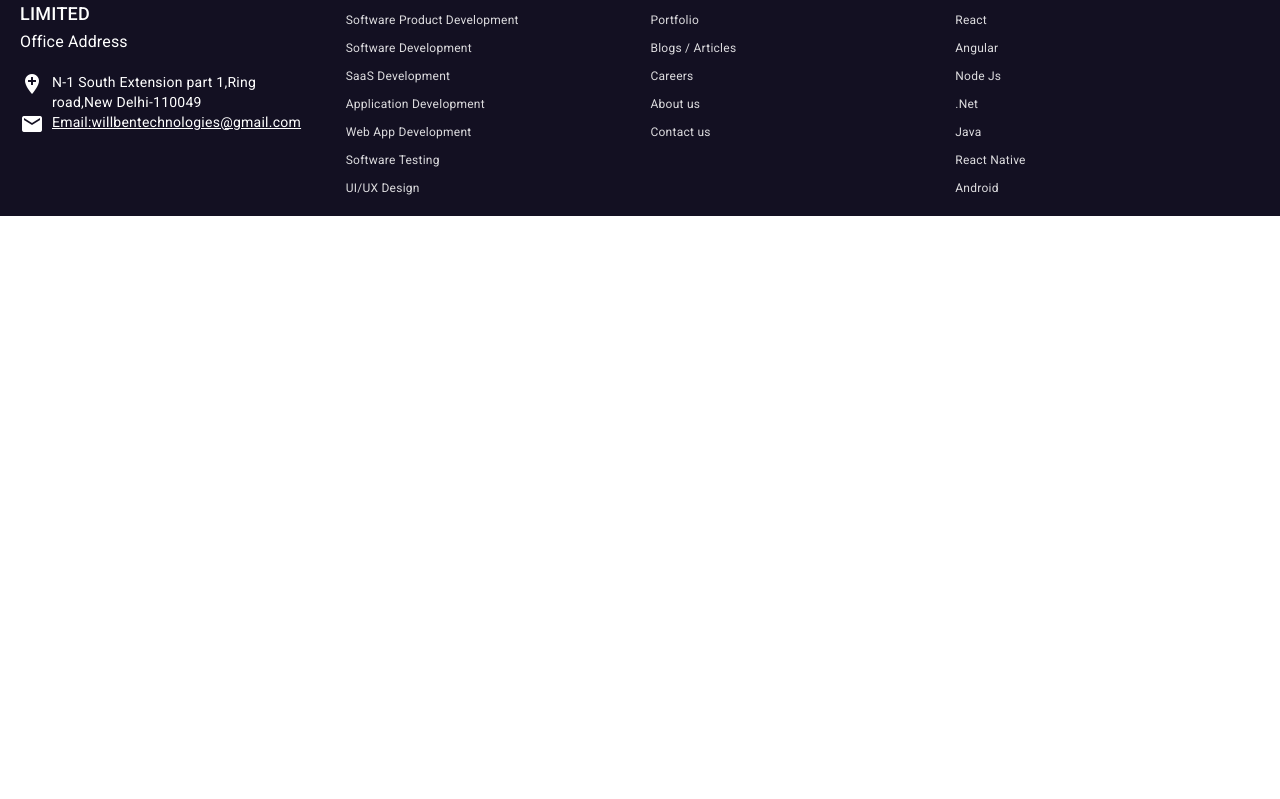
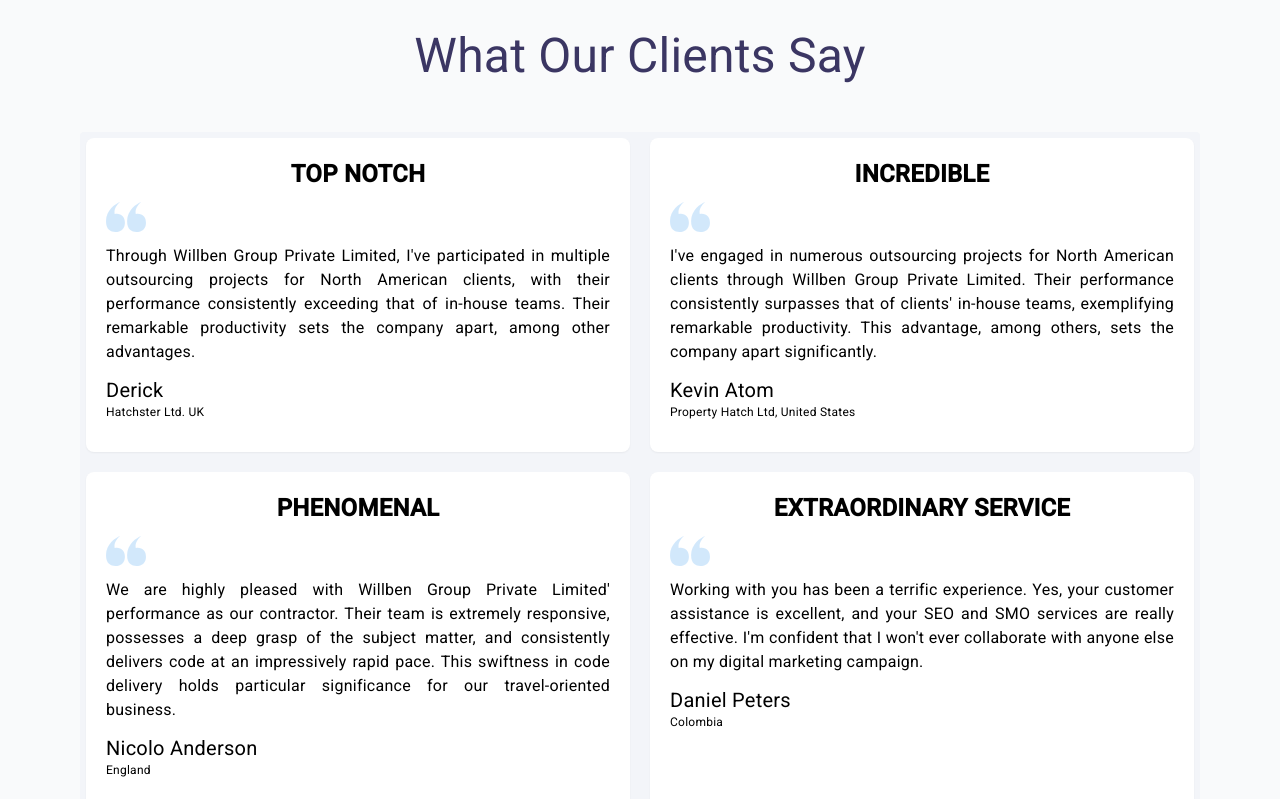
Before and after one commit to MuhammadZamin132611/willben-group, an Angular app: page / in a window 1280 px wide. Shown: the part 3881-4680 px from the top of the page. Before the commit the page ends 4097 px from the top, so only its background shows below. Built offline with nearby package versions, Linux system fonts and the light colour scheme.

Commit message:
our-clients-say was done

```diff
--- a/src/app/modules/home/home/home.component.html
+++ b/src/app/modules/home/home/home.component.html
@@ -2,3 +2,4 @@
 <app-start-fast />
 <app-services-we-offer />
 <app-our-impact />
+<app-our-clients-say />
--- a/src/app/modules/home/home/home.component.ts
+++ b/src/app/modules/home/home/home.component.ts
@@ -3,11 +3,12 @@ import { WhoAreWeComponent } from "./who-are-we/who-are-we.component";
 import { StartFastComponent } from './start-fast/start-fast.component';
 import { ServicesWeOfferComponent } from "./services-we-offer/services-we-offer.component";
 import { OurImpactComponent } from "./our-impact/our-impact.component";
+import { OurClientsSayComponent } from "./our-clients-say/our-clients-say.component";
 
 @Component({
   selector: 'app-home',
   standalone: true,
-  imports: [WhoAreWeComponent, StartFastComponent, ServicesWeOfferComponent, OurImpactComponent],
+  imports: [WhoAreWeComponent, StartFastComponent, ServicesWeOfferComponent, OurImpactComponent, OurClientsSayComponent],
   templateUrl: './home.component.html',
   styleUrl: './home.component.scss'
 })
--- /dev/null
+++ b/src/app/modules/home/home/our-clients-say/our-clients-say.component.html
@@ -0,0 +1,77 @@
+<div class="bg-[#F9FAFB] md:p-20 p-5">
+    <p class="pb-10 text-center md:text-5xl md:font-normal text-3xl font-medium text-[#3B3663]">What Our Clients Say</p>
+    <div class="grid md:grid-cols-1 lg:grid-cols-2 p-1.5 rounded gap-5 bg-[#F3F5F9]">
+        <div class="bg-white shadow-sm rounded-lg p-5">
+            <p class="text-2xl font-bold text-center">TOP NOTCH</p>
+            <div>
+                <svg width="40" height="30" viewBox="0 0 40 30" fill="none" xmlns="http://www.w3.org/2000/svg">
+                    <g opacity="0.2">
+                        <path
+                            d="M0 19.2589C0 7.92167 9.45455 1.69587 14.1818 0.00012207C8.36364 4.6513 8.12121 9.93233 8.72727 11.9915C14.9091 10.9013 18.9091 14.5351 18.9091 20.7124C18.9091 25.945 16 28.5451 13.0909 29.4334C8.72727 30.7658 0 30.5962 0 19.2589Z"
+                            fill="#2490EF"></path>
+                        <path
+                            d="M21.0898 19.2589C21.0898 7.92167 30.5444 1.69587 35.2717 0.00012207C29.4535 4.6513 29.2111 9.93233 29.8171 11.9915C35.9989 10.9013 39.9989 14.5351 39.9989 20.7124C39.9989 25.945 37.0898 28.5451 34.1808 29.4334C29.8171 30.7658 21.0898 30.5962 21.0898 19.2589Z"
+                            fill="#2490EF"></path>
+                    </g>
+                </svg>
+            </div>
+            <p class="text-justify text-base font-normal pt-3">{{topNotchDesc}}</p>
+            <div class="text-xl font-normal my-0">Derick</div>
+            <p class="my-0 text-xs font-normal">Hatchster Ltd. UK</p>
+        </div>
+        <div class="bg-white shadow-sm rounded-lg p-5">
+            <p class="text-2xl font-bold text-center">INCREDIBLE</p>
+            <div>
+                <svg width="40" height="30" viewBox="0 0 40 30" fill="none" xmlns="http://www.w3.org/2000/svg">
+                    <g opacity="0.2">
+                        <path
+                            d="M0 19.2589C0 7.92167 9.45455 1.69587 14.1818 0.00012207C8.36364 4.6513 8.12121 9.93233 8.72727 11.9915C14.9091 10.9013 18.9091 14.5351 18.9091 20.7124C18.9091 25.945 16 28.5451 13.0909 29.4334C8.72727 30.7658 0 30.5962 0 19.2589Z"
+                            fill="#2490EF"></path>
+                        <path
+                            d="M21.0898 19.2589C21.0898 7.92167 30.5444 1.69587 35.2717 0.00012207C29.4535 4.6513 29.2111 9.93233 29.8171 11.9915C35.9989 10.9013 39.9989 14.5351 39.9989 20.7124C39.9989 25.945 37.0898 28.5451 34.1808 29.4334C29.8171 30.7658 21.0898 30.5962 21.0898 19.2589Z"
+                            fill="#2490EF"></path>
+                    </g>
+                </svg>
+            </div>
+            <p class="text-justify text-base font-normal pt-3">{{incredibleDesc}}</p>
+            <div class="text-xl font-normal my-0">Kevin Atom</div>
+            <p class="my-0 text-xs font-normal">Property Hatch Ltd, United States</p>
+        </div>
+        <div class="bg-white shadow-sm rounded-lg p-5">
+            <p class="text-2xl font-bold text-center">PHENOMENAL</p>
+            <div>
+                <svg width="40" height="30" viewBox="0 0 40 30" fill="none" xmlns="http://www.w3.org/2000/svg">
+                    <g opacity="0.2">
+                        <path
+                            d="M0 19.2589C0 7.92167 9.45455 1.69587 14.1818 0.00012207C8.36364 4.6513 8.12121 9.93233 8.72727 11.9915C14.9091 10.9013 18.9091 14.5351 18.9091 20.7124C18.9091 25.945 16 28.5451 13.0909 29.4334C8.72727 30.7658 0 30.5962 0 19.2589Z"
+                            fill="#2490EF"></path>
+                        <path
+                            d="M21.0898 19.2589C21.0898 7.92167 30.5444 1.69587 35.2717 0.00012207C29.4535 4.6513 29.2111 9.93233 29.8171 11.9915C35.9989 10.9013 39.9989 14.5351 39.9989 20.7124C39.9989 25.945 37.0898 28.5451 34.1808 29.4334C29.8171 30.7658 21.0898 30.5962 21.0898 19.2589Z"
+                            fill="#2490EF"></path>
+                    </g>
+                </svg>
+            </div>
+            <p class="text-justify text-base font-normal pt-3">{{phenominalDesc}}</p>
+            <div class="text-xl font-normal my-0">Nicolo Anderson</div>
+            <p class="my-0 text-xs font-normal">England</p>
+        </div>
+        <div class="bg-white shadow-sm rounded-lg p-5">
+            <p class="text-2xl font-bold text-center">EXTRAORDINARY SERVICE</p>
+            <div>
+                <svg width="40" height="30" viewBox="0 0 40 30" fill="none" xmlns="http://www.w3.org/2000/svg">
+                    <g opacity="0.2">
+                        <path
+                            d="M0 19.2589C0 7.92167 9.45455 1.69587 14.1818 0.00012207C8.36364 4.6513 8.12121 9.93233 8.72727 11.9915C14.9091 10.9013 18.9091 14.5351 18.9091 20.7124C18.9091 25.945 16 28.5451 13.0909 29.4334C8.72727 30.7658 0 30.5962 0 19.2589Z"
+                            fill="#2490EF"></path>
+                        <path
+                            d="M21.0898 19.2589C21.0898 7.92167 30.5444 1.69587 35.2717 0.00012207C29.4535 4.6513 29.2111 9.93233 29.8171 11.9915C35.9989 10.9013 39.9989 14.5351 39.9989 20.7124C39.9989 25.945 37.0898 28.5451 34.1808 29.4334C29.8171 30.7658 21.0898 30.5962 21.0898 19.2589Z"
+                            fill="#2490EF"></path>
+                    </g>
+                </svg>
+            </div>
+            <p class="text-justify text-base font-normal pt-3">{{extraodinaryDesc}}</p>
+            <div class="text-xl font-normal my-0">Daniel Peters</div>
+            <p class="my-0 text-xs font-normal">Colombia</p>
+        </div>
+    </div>
+</div>
--- /dev/null
+++ b/src/app/modules/home/home/our-clients-say/our-clients-say.component.ts
@@ -0,0 +1,15 @@
+import { Component } from '@angular/core';
+
+@Component({
+  selector: 'app-our-clients-say',
+  standalone: true,
+  imports: [],
+  templateUrl: './our-clients-say.component.html',
+  styleUrl: './our-clients-say.component.scss'
+})
+export class OurClientsSayComponent {
+  topNotchDesc: string = `Through Willben Group Private Limited, I've participated in multiple outsourcing projects for North American clients, with their performance consistently exceeding that of in-house teams. Their remarkable productivity sets the company apart, among other advantages.`;
+  incredibleDesc: string = `I've engaged in numerous outsourcing projects for North American clients through Willben Group Private Limited. Their performance consistently surpasses that of clients' in-house teams, exemplifying remarkable productivity. This advantage, among others, sets the company apart significantly.`;
+  phenominalDesc: string = `We are highly pleased with Willben Group Private Limited' performance as our contractor. Their team is extremely responsive, possesses a deep grasp of the subject matter, and consistently delivers code at an impressively rapid pace. This swiftness in code delivery holds particular significance for our travel-oriented business.`;
+  extraodinaryDesc: string = `Working with you has been a terrific experience. Yes, your customer assistance is excellent, and your SEO and SMO services are really effective. I'm confident that I won't ever collaborate with anyone else on my digital marketing campaign.`
+}
```
Also changed, not shown: src/app/modules/home/home/our-clients-say/our-clients-say.component.scss (added), 1 other file (tests, documents, lock files or other folders).
